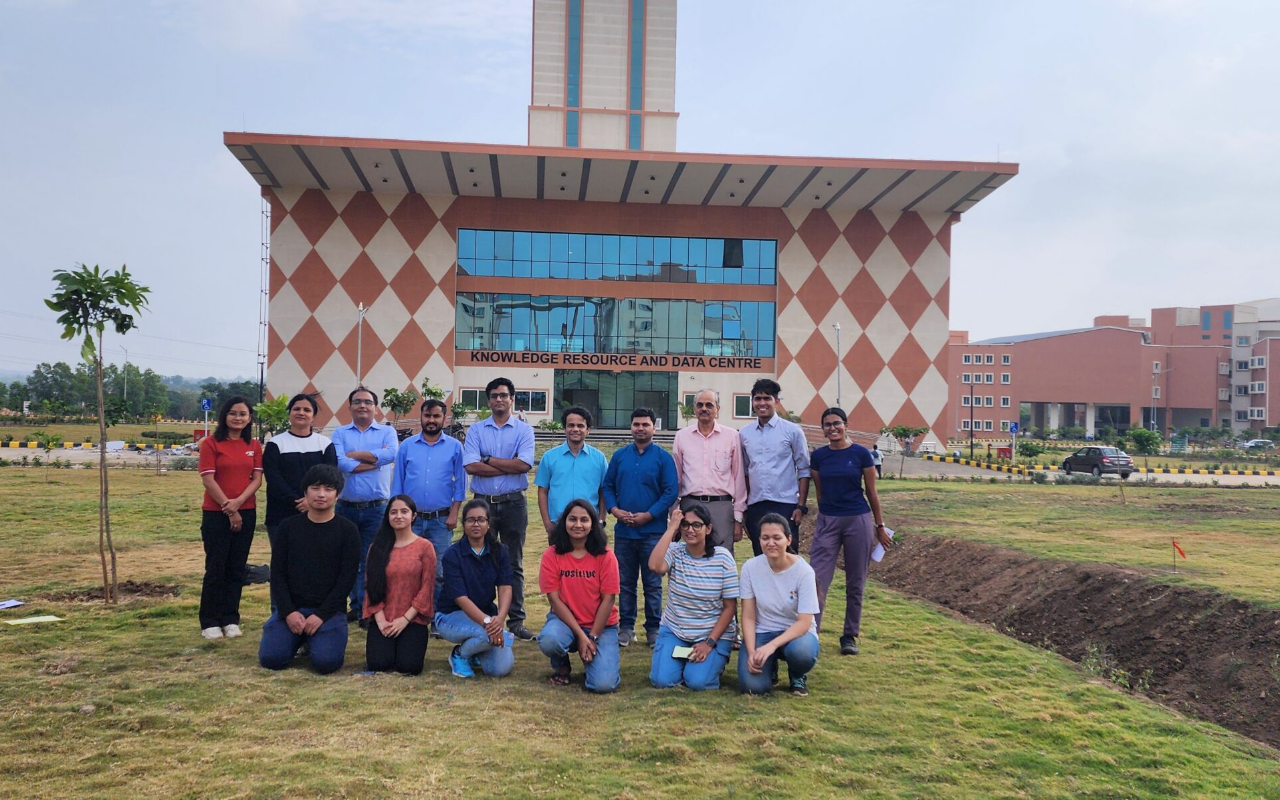
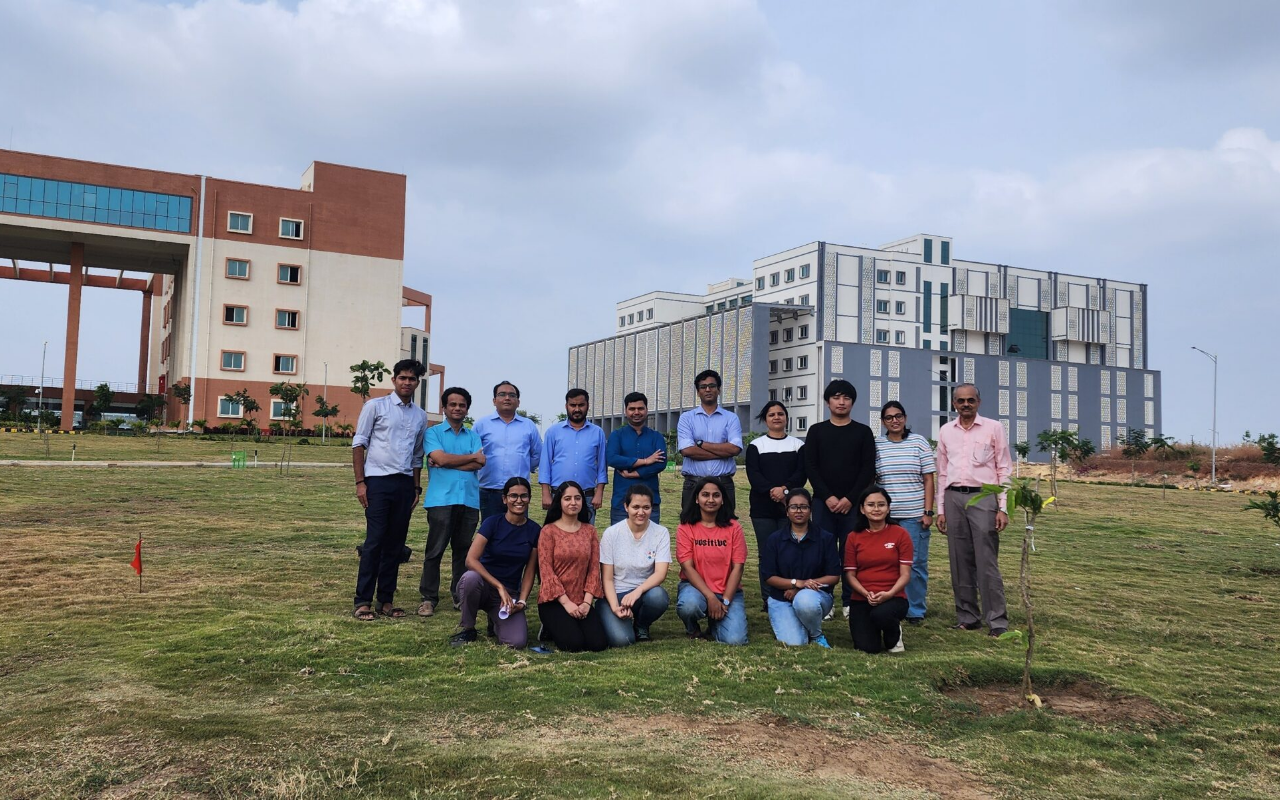
Before and after one commit to Amth274/bsbe-slideshow, a plain HTML site: page index.html in a window 1280 px wide. Drawn offline with Linux system fonts and the light colour scheme.

Commit message:
Update index.html

```diff
--- a/index.html
+++ b/index.html
@@ -29,9 +29,9 @@
 <body>
 
   <div class="slideshow-container">
-    <img class="slide" src="20231226_102821-scaled.jpg" alt="Slide 1">
-    <img class="slide" src="20240108_143033-scaled.jpg" alt="Slide 2">
-    <img class="slide" src="20240108_143315-scaled.jpg" alt="Slide 3">
+    <img class="slide" src="https://github.com/Amth274/bsbe-slideshow/blob/main/20240108_143033-scaled.jpg?raw=true" alt="Slide 1">
+    <img class="slide" src="https://github.com/Amth274/bsbe-slideshow/blob/main/20240108_143315-scaled.jpg?raw=true" alt="Slide 2">
+    <img class="slide" src="https://github.com/Amth274/bsbe-slideshow/blob/main/20231226_102821-scaled.jpg?raw=true" alt="Slide 3">
   </div>
 
   <script>
```
